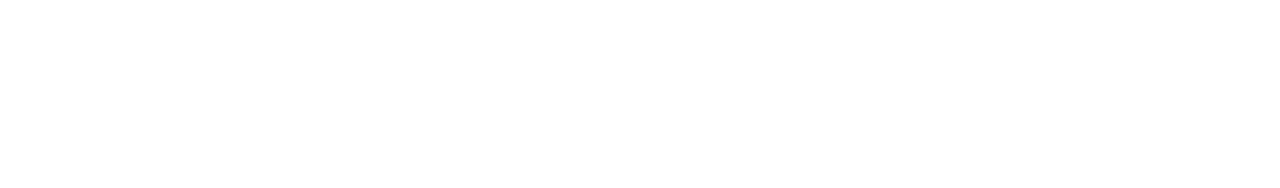
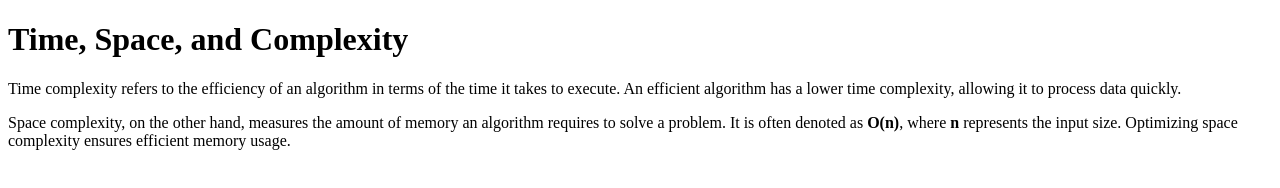
Before and after one commit to acciojob/time-and-space-complexity-kalyanibajirao, a website: page main.html in a window 1280 px wide. Drawn offline with Linux system fonts and the light colour scheme.

Commit message:
created a submission

```diff
--- a/main.html
+++ b/main.html
@@ -8,6 +8,9 @@
 
 <body>
 	<!-- the entire body must be written by student -->
+	<h1>Time, Space, and Complexity</h1>
+    <p>Time complexity refers to the efficiency of an algorithm in terms of the time it takes to execute. An efficient algorithm has a lower time complexity, allowing it to process data quickly.</p>
+    <p>Space complexity, on the other hand, measures the amount of memory an algorithm requires to solve a problem. It is often denoted as <b>O(n)</b>, where <b>n</b> represents the input size. Optimizing space complexity ensures efficient memory usage.</p>
     <script type="text/javascript" src="./script.js">
 </script>
 
```
